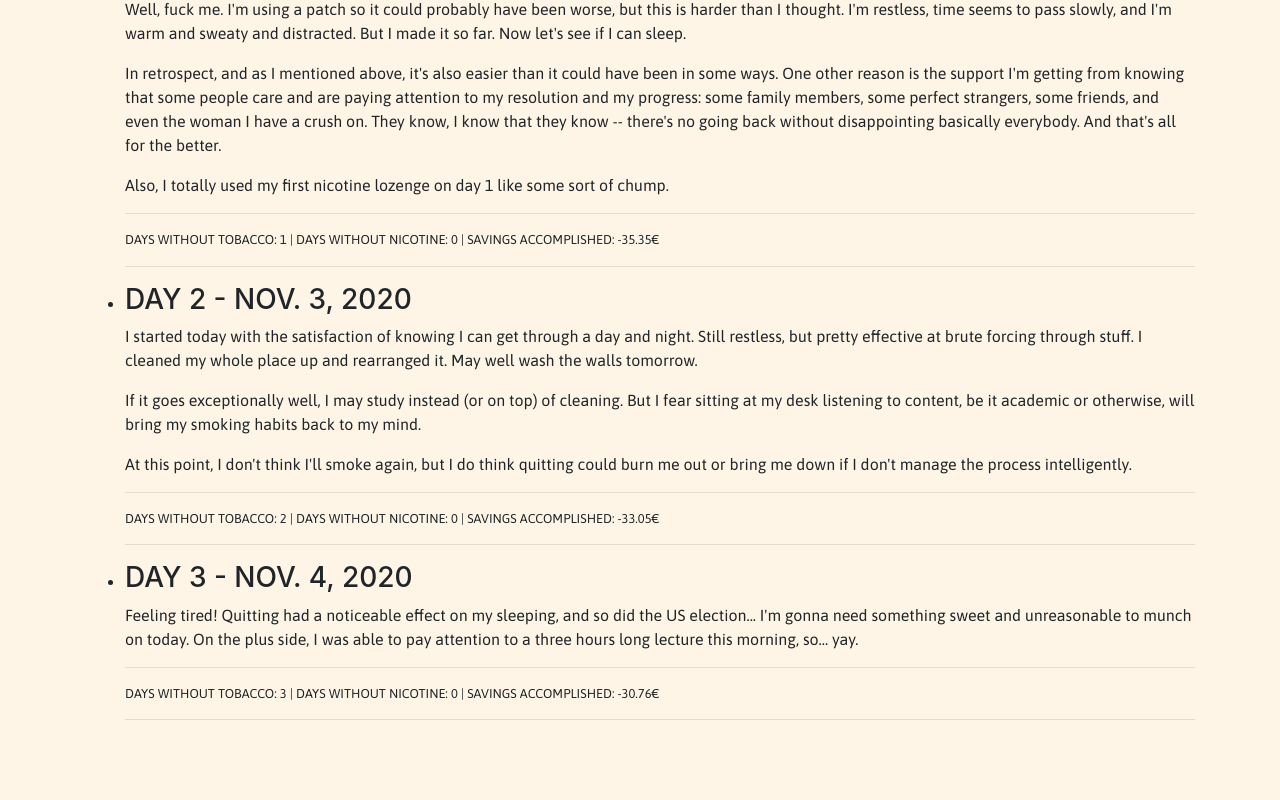
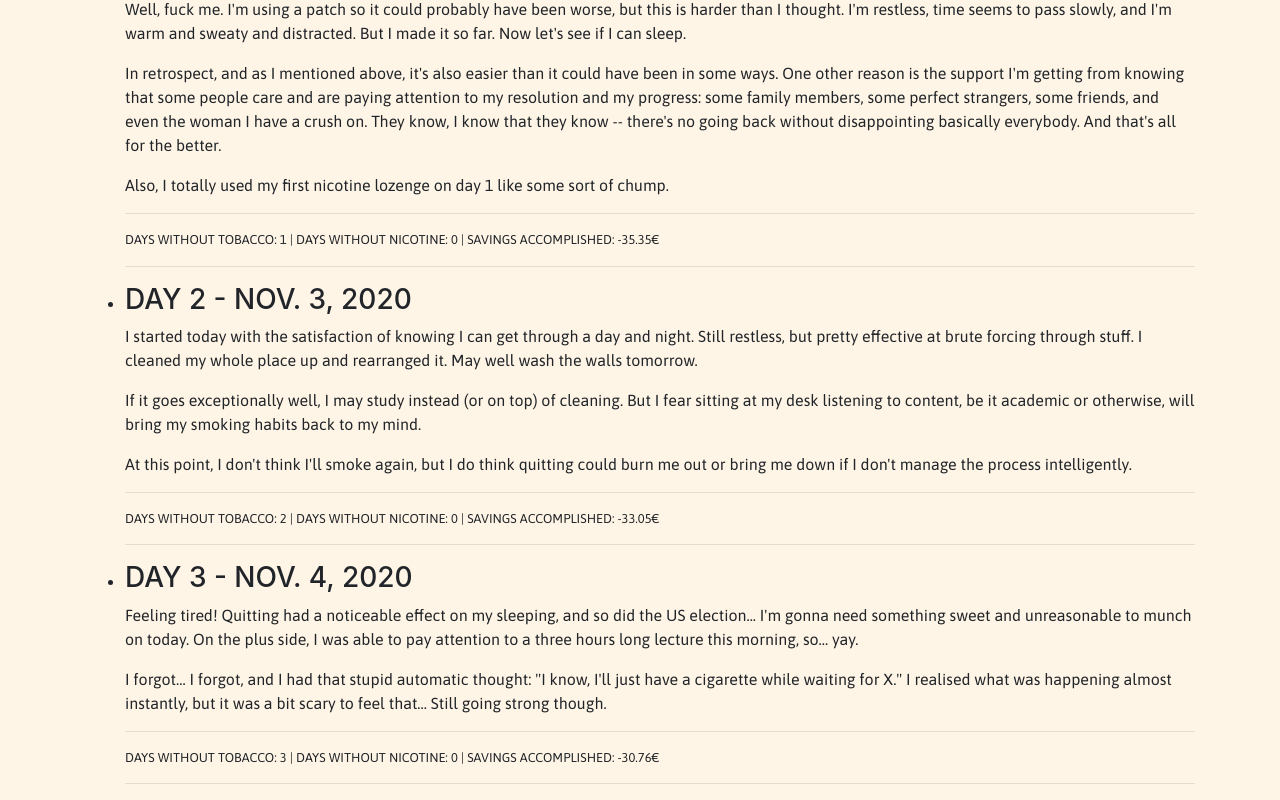
Before and after one commit to draialexis/alexisdrai, an Angular app: page /smokefree in a window 1280 px wide. Shown: the part 1178-1978 px from the top of the page. Before the commit the page ends 1914 px from the top, so only its background shows below. Built offline with nearby package versions, Linux system fonts and the light colour scheme.

Commit message:
Add to day 3 entry

```diff
--- a/src/app/components/smokefree/smokefree.component.html
+++ b/src/app/components/smokefree/smokefree.component.html
@@ -45,6 +45,9 @@
     <p>Feeling tired! Quitting had a noticeable effect on my sleeping, and so did the US election... I'm gonna need
       something sweet and unreasonable to munch on today. On the plus side, I was able to pay attention to a three hours
       long lecture this morning, so... yay.</p>
+    <p>I forgot... I forgot, and I had that stupid automatic thought: "I know, I'll just have a cigarette while waiting
+      for X." I realised what was happening almost instantly, but it was a bit scary to feel that... Still going strong
+      though.</p>
     <hr>
     <p class="small-print text-uppercase">days without tobacco: 3 | days without nicotine: 0 | savings accomplished:
       -30.76€</p>
```
